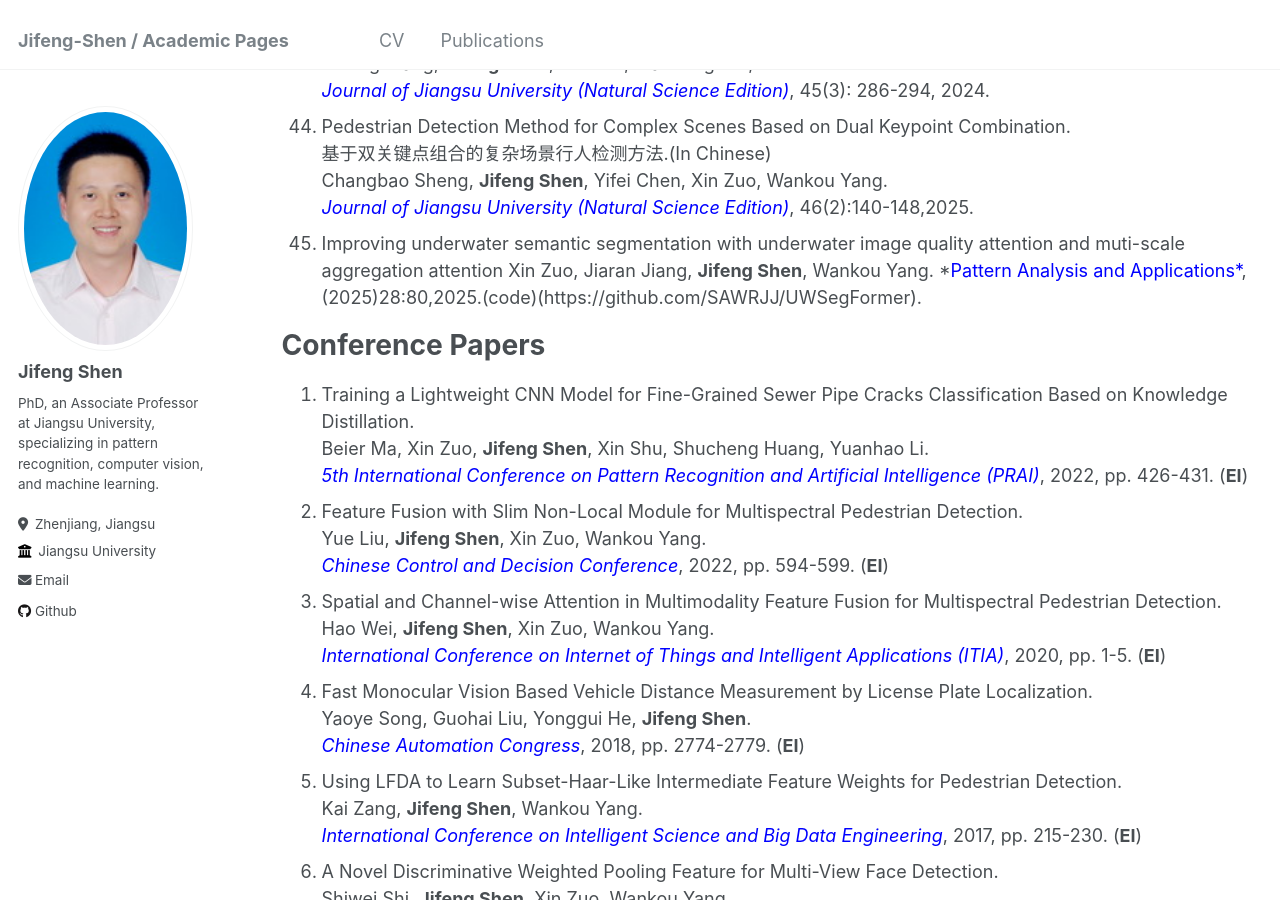
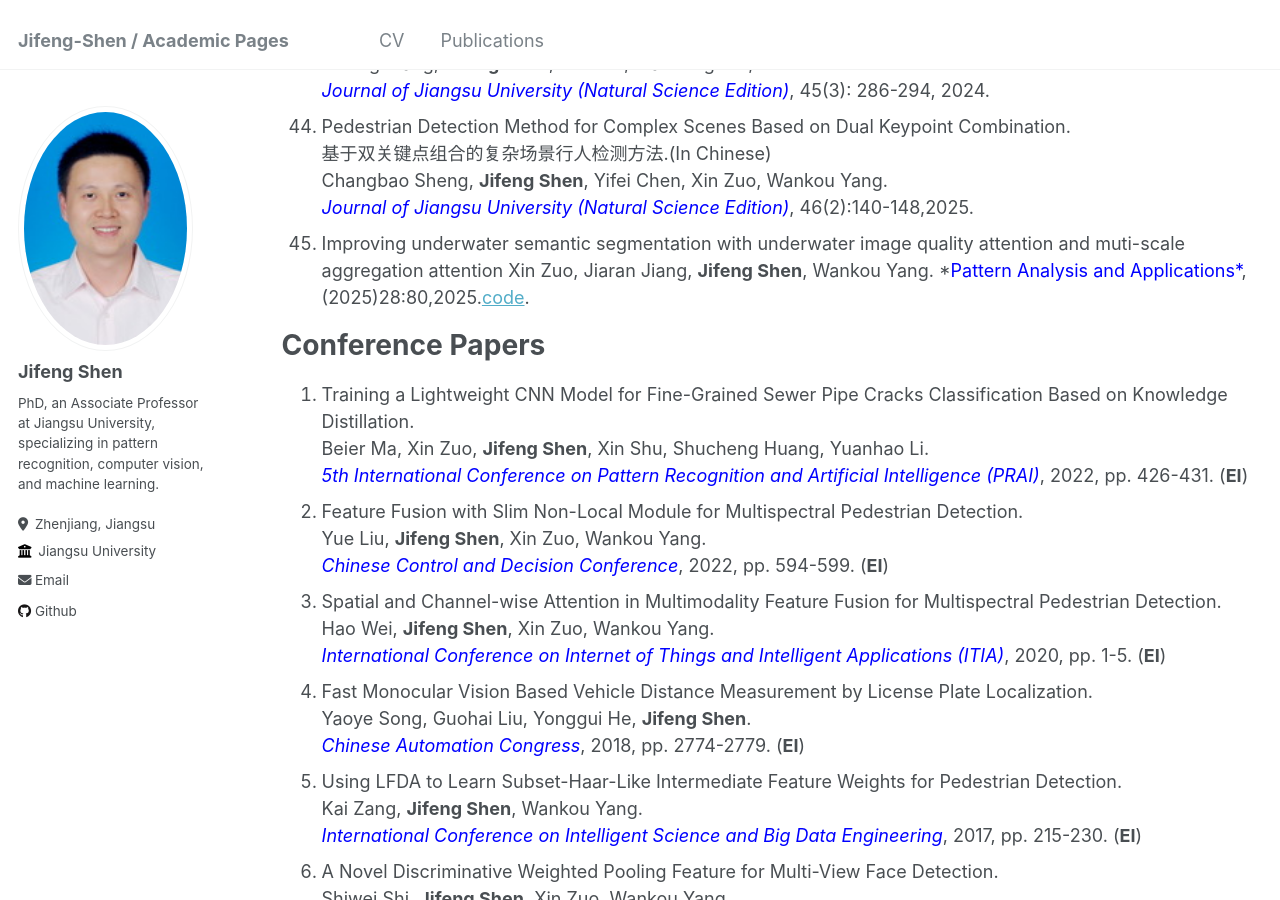
Before and after one commit to jifeng-shen/jifeng-shen.github.io, a Jekyll site: the page built from _pages/publications.md, in a window 1280 px wide and 900 px high, scrolled down 4362 px. Built offline with Jekyll 4.4.1, drawn with Linux system fonts in a browser that asks for light colours.

Commit message:
Update publications.md

```diff
--- a/_pages/publications.md
+++ b/_pages/publications.md
@@ -147,7 +147,7 @@ author_profile: true
     *<font color="blue">Journal of Jiangsu University (Natural Science Edition)</font>*, 46(2):140-148,2025.
 45. Improving underwater semantic segmentation with underwater image quality attention and muti-scale aggregation attention
      Xin Zuo, Jiaran Jiang, **Jifeng Shen**, Wankou Yang.
-    *<font color="blue">Pattern Analysis and Applications*</font>, (2025)28:80,2025.(code)(https://github.com/SAWRJJ/UWSegFormer).
+    *<font color="blue">Pattern Analysis and Applications*</font>, (2025)28:80,2025.[code](https://github.com/SAWRJJ/UWSegFormer).
 
 
 # Conference Papers
```
